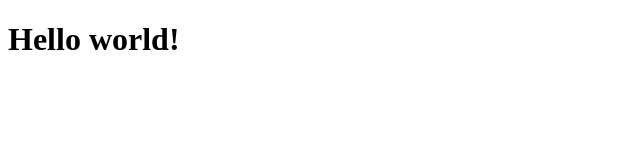
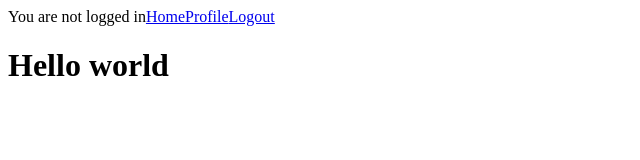
Before and after one commit to evilvic/gatsby-auth, a Gatsby site: page / in a window 1280 px wide. Shown: the whole page, without its empty margins (0-640 px from the left). Built offline with nearby package versions, Linux system fonts and the light colour scheme; Gatsby itself is replaced by a stand-in of ours.

Commit message:
add basic layout with navigation

```diff
--- /dev/null
+++ b/src/components/layout.js
@@ -0,0 +1,13 @@
+import React from 'react'
+import Navigation from './navigation'
+
+const Layout = ({ children }) => {
+  return (
+    <>
+      <Navigation/>
+      {children}
+    </>
+  )
+}
+
+export default Layout
--- /dev/null
+++ b/src/components/navigation.js
@@ -0,0 +1,15 @@
+import React from 'react'
+import { Link } from 'gatsby'
+
+const Navigation = () => {
+  return (
+    <>
+      <span>You are not logged in</span>
+      <Link to='/'>Home</Link>
+      <Link to='/'>Profile</Link>
+      <Link to='/'>Logout</Link>
+    </>
+  )
+}
+
+export default Navigation
--- a/src/pages/index.js
+++ b/src/pages/index.js
@@ -1,5 +1,12 @@
 import React from 'react'
+import Layout from '../components/layout'
 
-const Home = () => <h1>Hello world!</h1>
+const Home = () => {
+  return (
+    <Layout>
+      <h1>Hello world</h1>
+    </Layout>
+  )
+}
 
 export default Home
```
